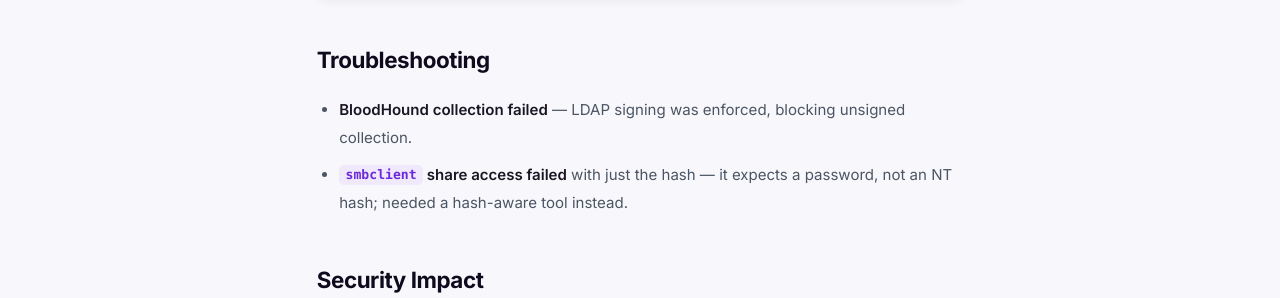
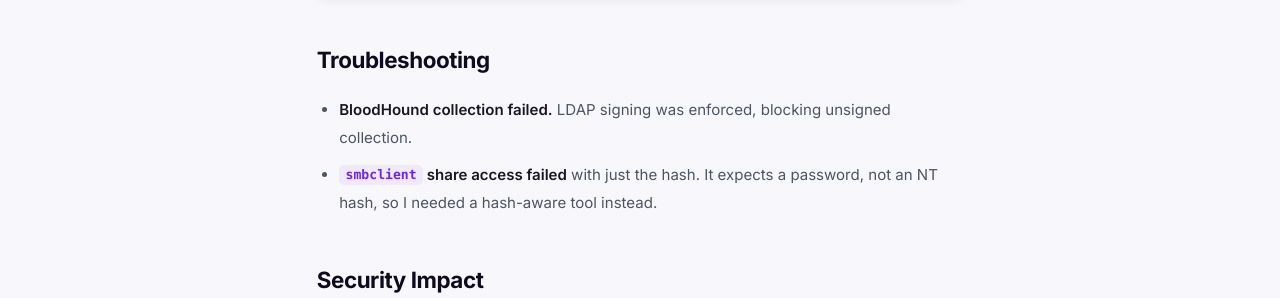
Before and after one commit to MohammadSalam-sec/mohammadsalam-sec.github.io, a Jekyll site: the page built from _posts/2026-07-22-ad-domain-compromise-pass-the-hash.md, in a window 1280 px wide and 900 px high, scrolled down 7147 px. Shown: the part 160-458 px from the top of the window. Built offline with Jekyll 4.4.1, drawn with Linux system fonts in a browser that asks for light colours; some of the changed text lies outside the part shown.

````diff
--- a/_posts/2026-07-22-ad-domain-compromise-pass-the-hash.md
+++ b/_posts/2026-07-22-ad-domain-compromise-pass-the-hash.md
@@ -15,7 +15,7 @@ Along the way I:
 - Escalated to administrative access on the Domain Controller
 - Dumped the full AD password database (NTDS)
 - Extracted the KRBTGT hash
-- Authenticated as Administrator via Pass-the-Hash — no plaintext password needed
+- Authenticated as Administrator via Pass-the-Hash, no plaintext password needed
 
 **Domain:** `DRY.MARTINI.BARS` · **DC:** `DC01` (`10.1.221.180`) · **Starting creds:** `ATHENA_SVC` / `1dirtymartini`
 
@@ -39,7 +39,7 @@ Found: `Administrator`, `Guest`, `krbtgt`, `mprice`, `athena.t0`, `ATHENA_SVC`.
 nxc ldap 10.1.221.180 -u ATHENA_SVC -p '1dirtymartini' -d DRY.MARTINI.BARS --query "(objectClass=computer)" ""
 ```
 
-Found `DC01` and `EVILPC` — `DC01` was the primary target.
+Found `DC01` and `EVILPC`. `DC01` was the primary target.
 
 ![Domain computer objects DC01 and EVILPC](/assets/images/img2.png)
 
@@ -156,8 +156,8 @@ ATHENA_SVC creds → LDAP enum → password reuse → athena.t0 admin
 
 ## Troubleshooting
 
-- **BloodHound collection failed** — LDAP signing was enforced, blocking unsigned collection.
-- **`smbclient` share access failed** with just the hash — it expects a password, not an NT hash; needed a hash-aware tool instead.
+- **BloodHound collection failed.** LDAP signing was enforced, blocking unsigned collection.
+- **`smbclient` share access failed** with just the hash. It expects a password, not an NT hash, so I needed a hash-aware tool instead.
 
 ## Security Impact
 
````
Also changed, not shown: other parts of _posts/2026-07-22-ad-domain-compromise-pass-the-hash.md (+4 -4 lines).
